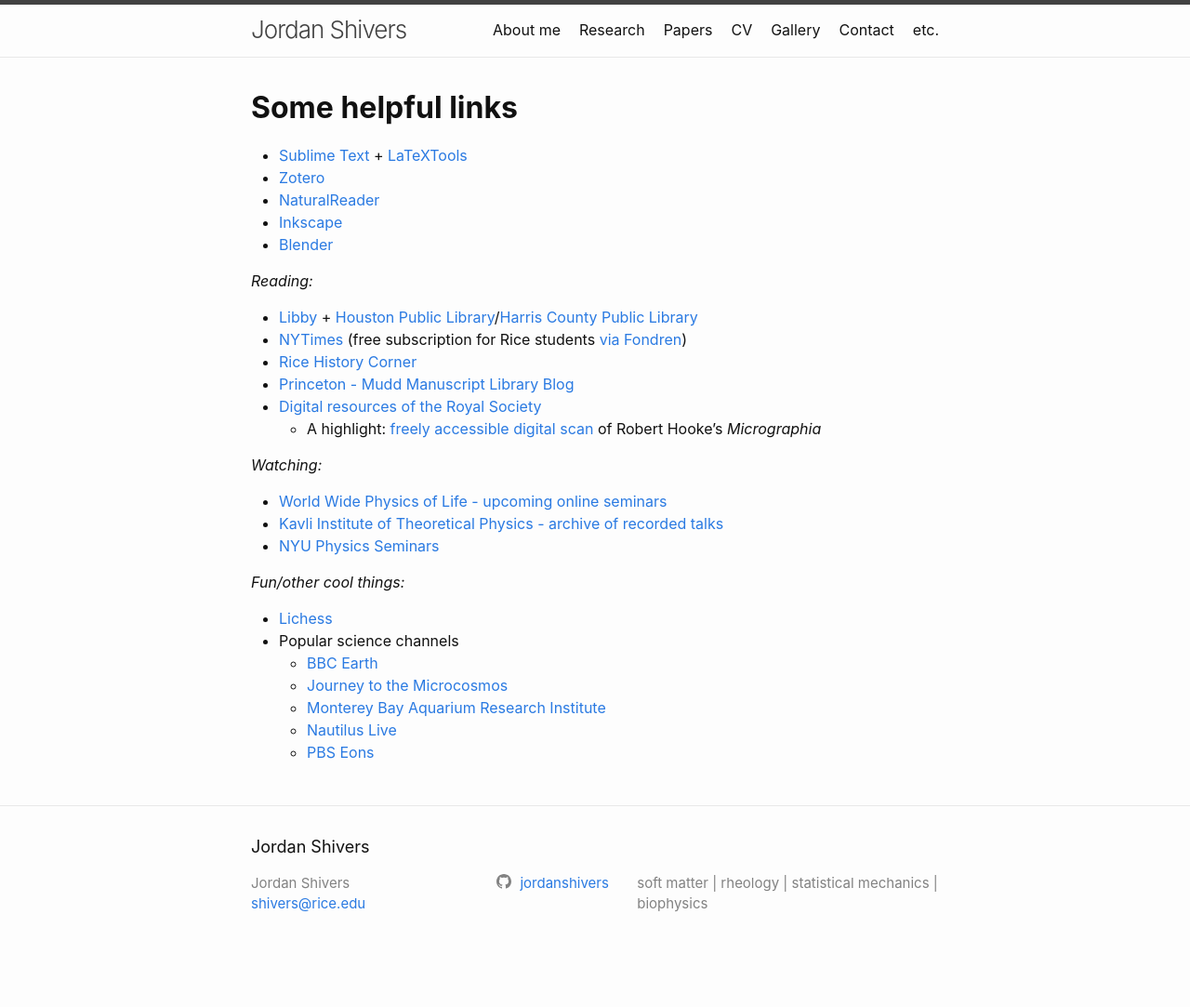
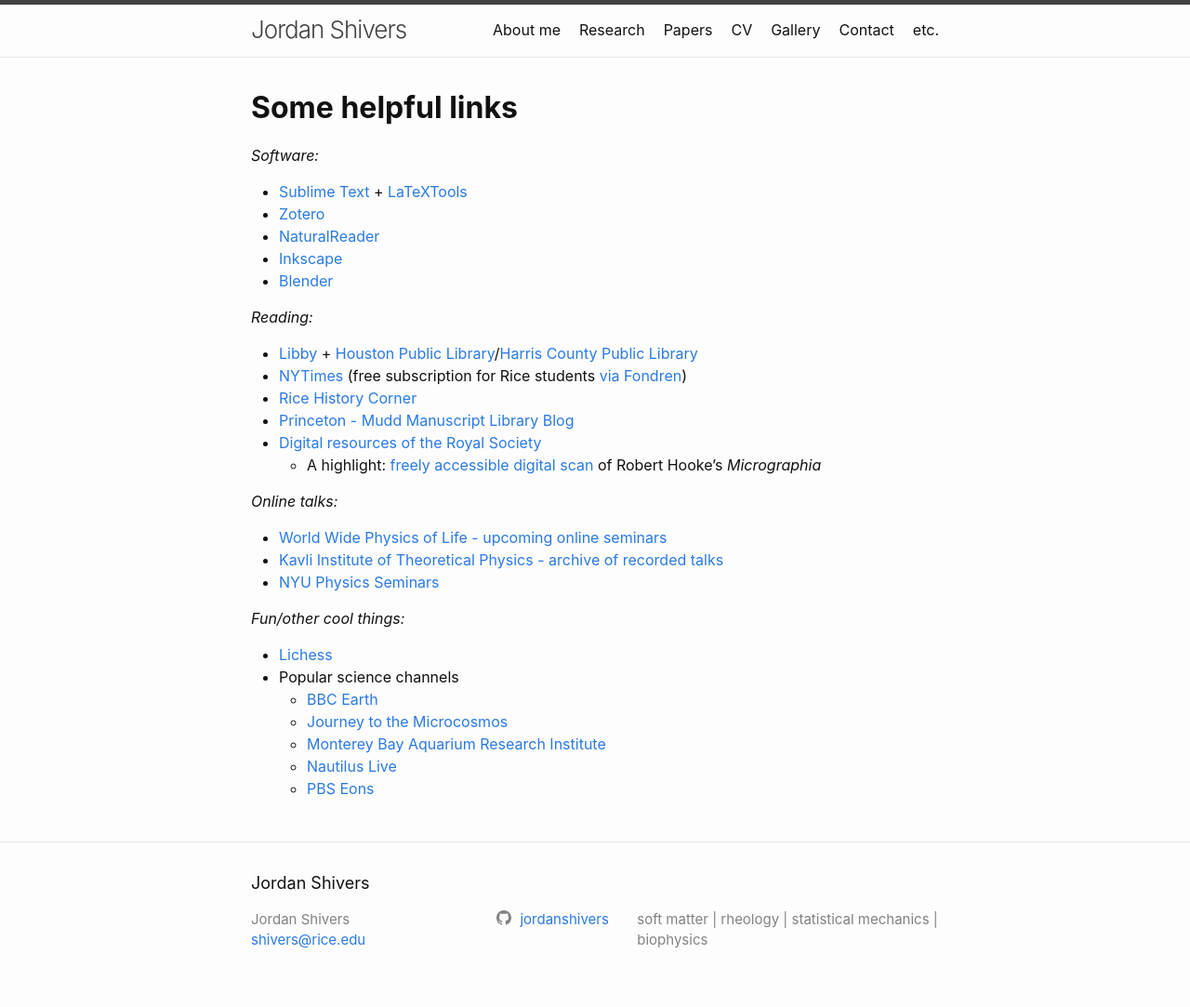
Before and after one commit to jordanshivers/jordanshivers.github.io, a Jekyll site: the page built from extras.md, in a window 1280 px wide. Shown: the whole page at 93% size. Built offline with Jekyll 4.4.1, drawn with Linux system fonts in a browser that asks for light colours; before the commit the page ends 1044 px from its top, so only the background shows below that.

Commit message:
Update extras.md

```diff
--- a/extras.md
+++ b/extras.md
@@ -8,6 +8,7 @@
 
 # **Some helpful links**
 
+*Software:*
 * [Sublime Text](https://www.sublimetext.com/) + [LaTeXTools](https://latextools.readthedocs.io/)
 * [Zotero](https://www.zotero.org/)
 * [NaturalReader](https://www.naturalreaders.com/software.html)
@@ -22,7 +23,7 @@
 * [Digital resources of the Royal Society](https://royalsociety.org/collections/digital-resources/)
 	* A highlight: [freely accessible digital scan](http://ttp.royalsociety.org/ttp/ttp.html?id=a9c4863d-db77-42d1-b294-fe66c85958b3&type=book) of Robert Hooke's *Micrographia*
 
-*Watching:*
+*Online talks:*
 * [World Wide Physics of Life - upcoming online seminars](https://www.world-wide.org/Physics-of-Life/)
 * [Kavli Institute of Theoretical Physics - archive of recorded talks](https://online.kitp.ucsb.edu/online/)
 * [NYU Physics Seminars](https://www.youtube.com/channel/UC5ECSqmOGQxtckS_inwe7ZA/videos)
```
